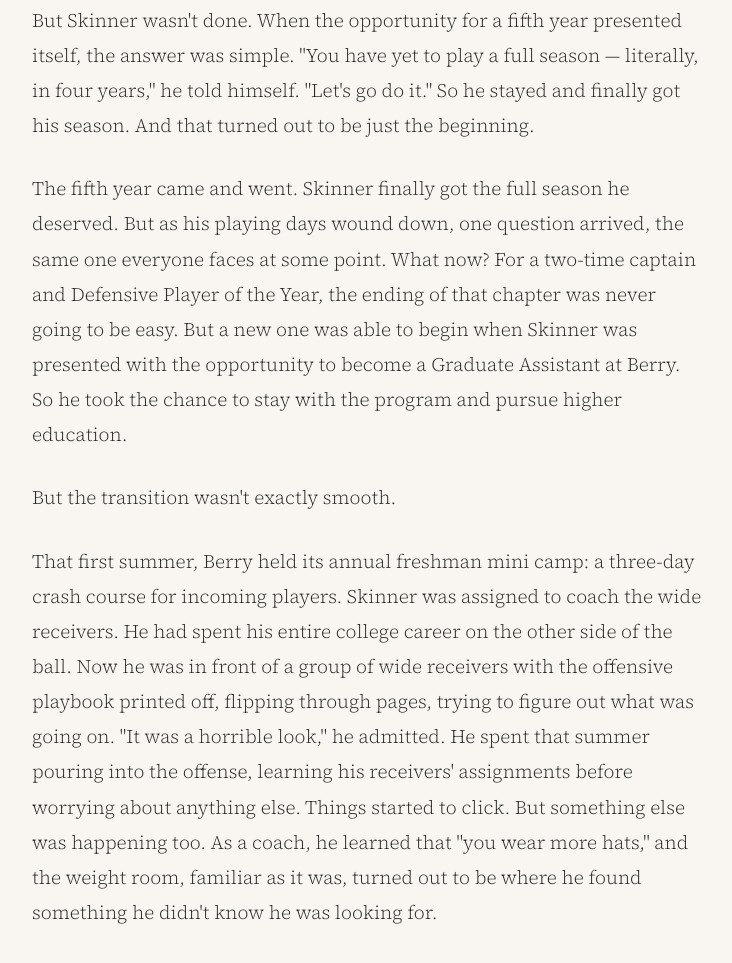
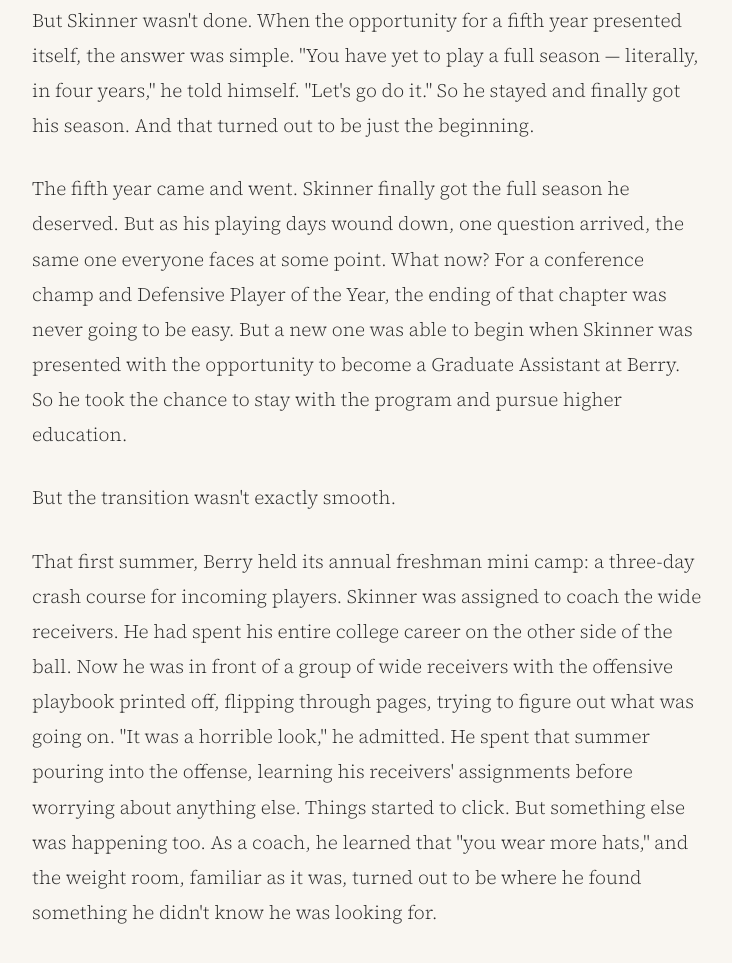
Before and after one commit to crcarkuff-ctrl/BrockSkinnerStory, a plain HTML site: page index.html in a window 1280 px wide. Shown: the part 4918-5881 px from the top of the page, without its empty margins (272-1004 px from the left). Drawn offline with nearby package versions, Linux system fonts and the light colour scheme; a web font is replaced by a local one.

Commit message:
Update narrative about Skinner's transition to coaching

```diff
--- a/index.html
+++ b/index.html
@@ -210,7 +210,7 @@
         <p>But Skinner wasn't done. When the opportunity for a fifth year presented itself, the answer was simple. "You have yet to play a full season — literally, in four years," he told himself. "Let's go do it." So he stayed and finally got his season. And that turned out to be just the beginning.</p>
 
         <!-- PIVOT -->
-        <p>The fifth year came and went. Skinner finally got the full season he deserved. But as his playing days wound down, one question arrived, the same one everyone faces at some point. What now? For a two-time captain and Defensive Player of the Year, the ending of that chapter was never going to be easy. But a new one was able to begin when Skinner was presented with the opportunity to become a Graduate Assistant at Berry. So he took the chance to stay with the program and pursue higher education.</p>
+        <p>The fifth year came and went. Skinner finally got the full season he deserved. But as his playing days wound down, one question arrived, the same one everyone faces at some point. What now? For a conference champ and Defensive Player of the Year, the ending of that chapter was never going to be easy. But a new one was able to begin when Skinner was presented with the opportunity to become a Graduate Assistant at Berry. So he took the chance to stay with the program and pursue higher education.</p>
 
         <p>But the transition wasn't exactly smooth.</p>
 
```
